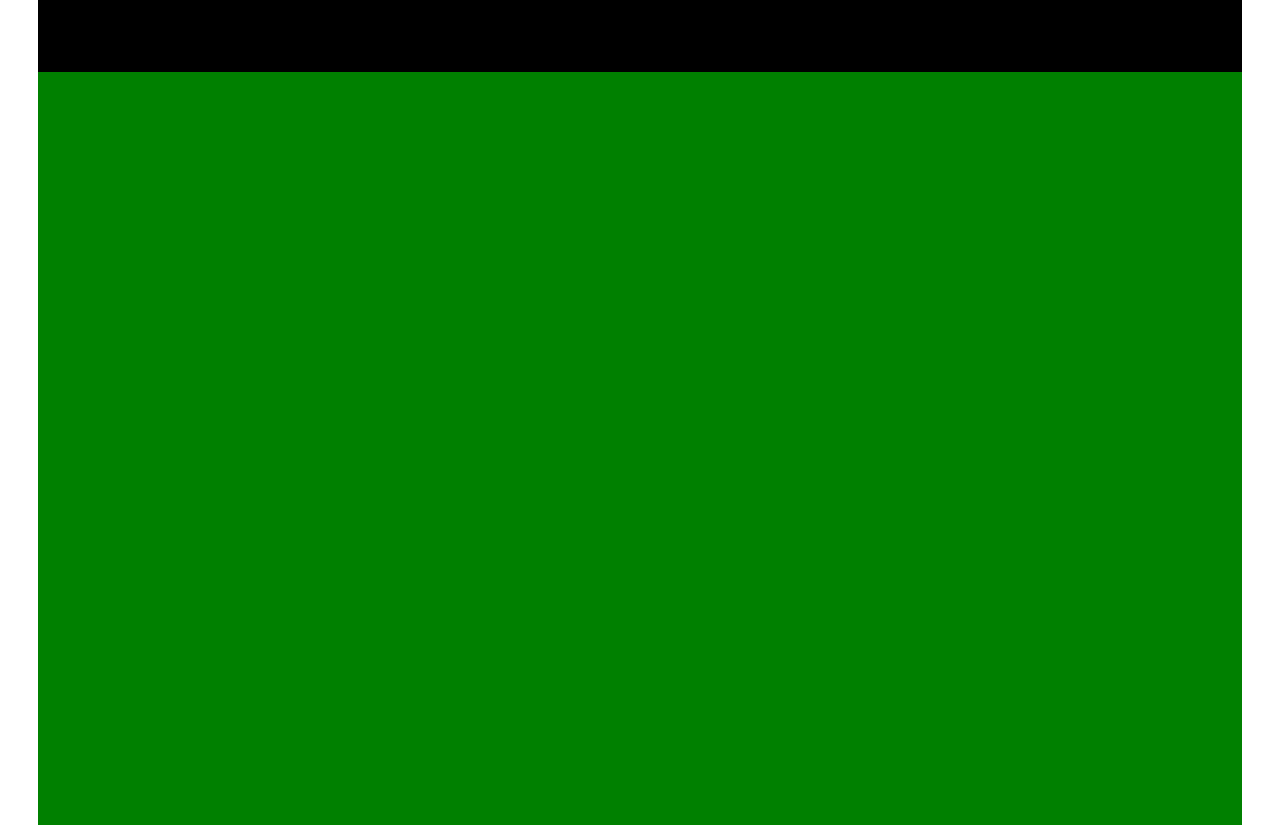
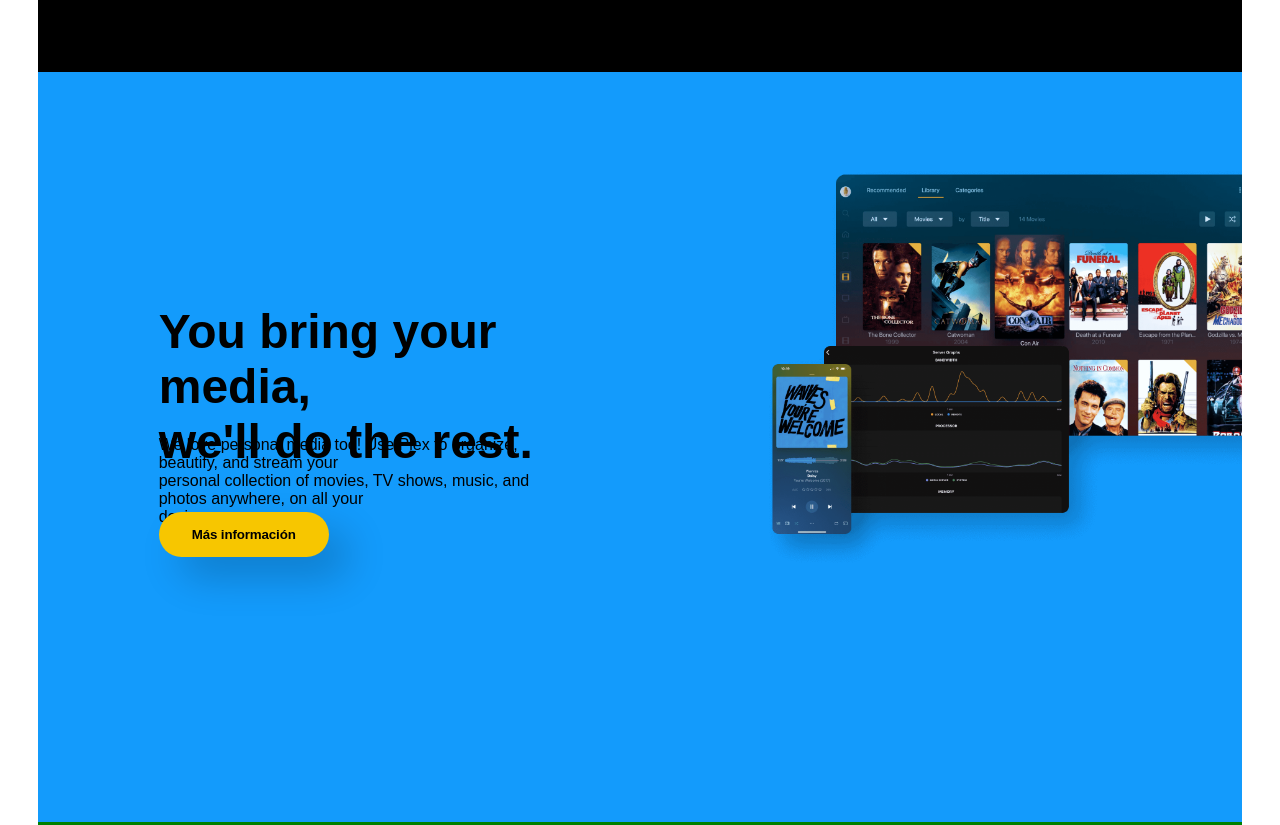
Before and after one commit to Lechuza7/grid-training, a plain HTML site: page index.html in a window 1280 px wide. Shown: the part 1473-2298 px from the top of the page. Drawn offline with Linux system fonts and the light colour scheme.

Commit message:
Media section

```diff
--- a/index.html
+++ b/index.html
@@ -94,7 +94,17 @@
         </div>
       </section>
 
-      <section class="media"></section>
+      <section class="media">
+        <div class="media-info">
+          <h2>You bring your media,</br> we'll do the rest.</h2>
+          <p>We love personal media too! Use Plex to organize, beautify, and stream your</br>
+             personal collection of movies, TV shows, music, and photos anywhere, on all your</br>
+             devices.</p>
+          <button>Más información</button>
+        </div>
+        <div class="devices"></div>
+      </section>
+
       <section class="blog"></section>
       <footer class="footer"></footer>
     </div>
--- a/styles.css
+++ b/styles.css
@@ -251,3 +251,62 @@ body {
 .badges img {
   margin-bottom: 10px;
 }
+
+.media {
+  display: grid;
+  grid-template-columns: 10% 35% 15% 40%;
+  grid-template-rows: 12% 88%;
+  background-color: #139bfc;
+  height: 750px;
+}
+
+.media-info {
+  grid-column: 2/3;
+  grid-row: 2/3;
+  display: grid;
+  grid-template-columns: repeat(3, 33.33%);
+  grid-template-rows: repeat(10, 10%);
+  font-family: "Genta", sans-serif;
+}
+
+.media-info h2 {
+  grid-column: 1/4;
+  grid-row: 3/5;
+  font-size: 48px;
+  margin-top: 10px;
+}
+
+.media-info p {
+  grid-column: 1/4;
+  grid-row: 5/7;
+  margin-top: 10px;
+
+}
+
+.media-info button {
+  grid-column: 1/2;
+  grid-row: 6/7;
+  width: 170px;
+  height: 45px;
+  background-color: #f7c600;
+  border-radius: 1000px;
+  margin-top: 20px;
+  padding: 15px;
+  left: 25%;
+  font-weight: bolder;
+  letter-spacing: -.01em;
+  outline: 0;
+  border: 0;
+  line-height: 1;
+  transition: all 0.2s ease-in-out !important;
+  box-shadow: 20px 20px 40px 0 rgb(0 0 0 / 20%) !important;
+}
+
+
+.devices {
+  grid-column: 4/5;
+  grid-row: 2/11;
+  background-image: url("./assets/img/devices-image.png");
+  background-size: 120%;
+  background-repeat: no-repeat;
+}
```
Also changed, not shown: assets/img/devices-image.png (added).
